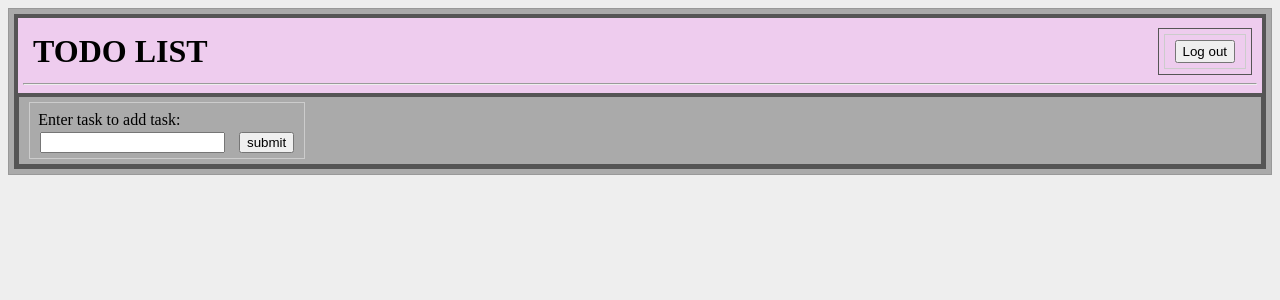
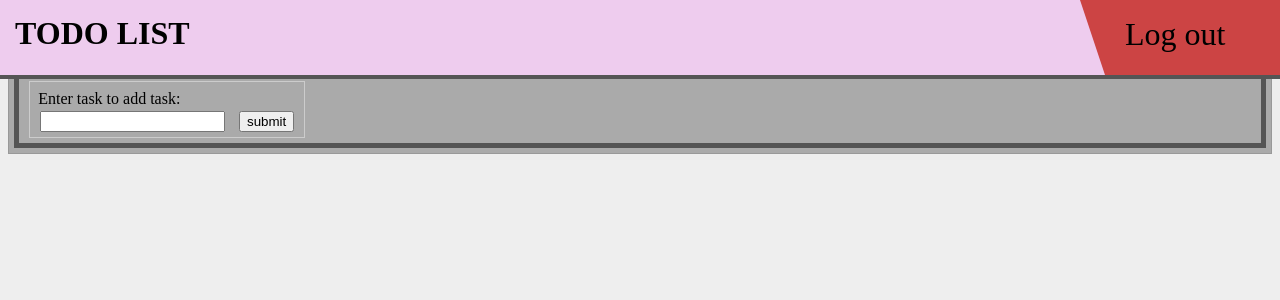
Before and after one commit to D1M0H41K/Flask_server, a Flask app: page /todo in a window 1280 px wide. Shown: the top 300 px of the page. Run offline with Flask 2, Linux system fonts and the light colour scheme; the visitor is signed in with stand-in values (Sample User, id 1); data comes from the database, SQL or seed files in the repository; data that the repository does not hold is empty; parts of the project's set-up code (start-up, migrations or seed data) failed here and were passed over.

Commit message:
Todo list header update

```diff
--- a/docker-compose.yml
+++ b/docker-compose.yml
@@ -1,6 +1,6 @@
 services:
   db:
-    image: postgres:12-alpine
+    image: postgres:13-alpine
     volumes:
       - postgres_db_todo:/var/lib/postgresql/data
     environment:
@@ -18,7 +18,7 @@ services:
     env_file: todo/.env
     environment:
       - DATABASE_URL=postgres://flask:gunicorn@db/flask
-      - CELERY_BROKER_URL=redis://redis-server
+      - REDIS_URL=redis://redis-server
     command: ["celery", "-A", "todo.flask_celery.celery", "worker", "-l", "INFO"]
     depends_on:
       - redis-server
@@ -34,7 +34,7 @@ services:
     environment:
 #      - DROP_TABLES=true
       - DATABASE_URL=postgres://flask:gunicorn@db/flask
-      - CELERY_BROKER_URL=redis://redis-server
+      - REDIS_URL=redis://redis-server
     depends_on:
       - db
       - redis-server
--- a/todo/db.py
+++ b/todo/db.py
@@ -53,8 +53,9 @@ if not db.engine.table_names():
 
 def integrate_todo_db(todo_id):
     todo = get_todo_by_id(todo_id=todo_id)
-    todo.integrated = True
-    db.session.commit()
+    if todo is not None:
+        todo.integrated = True
+        db.session.commit()
 
 
 def add_user_to_db(user_data):
--- a/todo/flask_celery.py
+++ b/todo/flask_celery.py
@@ -27,14 +27,14 @@ def make_celery(app):
 
 
 app.config.update(
-    CELERY_BROKER_URL=os.environ['CELERY_BROKER_URL']
+    CELERY_BROKER_URL=os.environ['REDIS_URL']
 )
 celery = make_celery(app)
 
 
 @celery.task()
 def integrate(sleep_time, todo_id):
-    logger.info("Log example: Received todo: %d, Going to sleep for %d seconds", todo_id, sleep_time)
+    logger.info("Worker: Received todo: %d, Going to sleep for %d seconds", todo_id, sleep_time)
     time.sleep(sleep_time)
-    logger.info("Log example: Back from the sleep for todo: %d, integrating!", todo_id)
+    logger.info("Worker: Back from the sleep for todo: %d, integrating!", todo_id)
     integrate_todo_db(todo_id=todo_id)
--- a/todo/routes.py
+++ b/todo/routes.py
@@ -30,6 +30,7 @@ def add_todo_db(data):
     if 'task' in data and data.get('task') != '':
         todo = Todo(task=data.get('task'), user_id=current_user.id)
         add_todo_to_db(todo, current_user)
+        logging.info('App: new task with id - %d added, user id - %d', todo.id, todo.user_id)
         integrate.delay(integrate_delay, todo.id)
 
 
@@ -56,6 +57,7 @@ def register_user(data):
             add_user_to_db(User(email=data.email.data,
                                 login=data.login.data,
                                 password=generate_password_hash(password=data.password.data)))
+            logging.info('App: new user registered\n\t - email: %s\n\t - login: %s', data.email.data, data.login.data)
         else:
             flash('Account with given email already exists')
             return -1
@@ -85,6 +87,7 @@ def login_google():
 
 @app.route('/login/google/callback')
 def login_google_callback():
+    logging.info('App: google callback')
     code = request.args.get("code")
     google_conf = get_google_config()
     token_endpoint = google_conf['token_endpoint']
@@ -111,6 +114,7 @@ def login_google_callback():
                                 login=userinfo_response.json()["given_name"],
                                 password='google'))
         login_user(get_user_by_email(userinfo_response.json()["email"]))
+        logging.info('App: user logged in using google, user id - %d', current_user.id)
         return redirect('/todo')
     else:
         return "User email not available or not verified by Google.", 400
@@ -125,6 +129,7 @@ def login_main():
             if user is None:
                 return redirect('/login')
             login_user(user, remember=True)
+            logging.info('App: user %s logged in', current_user.login)
             return redirect('/todo')
         else:
             flash('Not correct data in fields')
@@ -152,19 +157,21 @@ def register_main():
 @app.route('/logout')
 @login_required
 def logout():
+    logging.info('App: user %s going to log out', current_user.login)
     logout_user()
     return redirect('/')
 
 
 @login_manager.unauthorized_handler
 def unauthorized():
+    logging.info('App: unauthorized user handler')
     return redirect('/login')
 
 
 @app.route('/todo', methods=['GET', 'POST'])
 @login_required
 def todo_main():
-    logger.info("Log example: Main Endpoint")
+    logging.info('App: main, user id - %d', current_user.id)
     if request.method == 'POST':
         add_todo_db(request.form)
         return redirect('/todo')
@@ -176,6 +183,7 @@ def todo_main():
 @app.route('/todo/<todo_id>/update', methods=['POST'])
 @login_required
 def todo_update(todo_id=None):
+    logging.info('App: update, user id - %d', current_user.id)
     update_todo_db(request.form, int(todo_id))
     return redirect('/todo')
 
@@ -183,5 +191,6 @@ def todo_update(todo_id=None):
 @app.route('/todo/<todo_id>/delete', methods=['POST'])
 @login_required
 def todo_remove(todo_id=None):
+    logging.info('App: remove, user id - %d', current_user.id)
     remove_todo_db(int(todo_id))
     return redirect('/todo')
--- a/todo/static/main.css
+++ b/todo/static/main.css
@@ -11,9 +11,19 @@ p {
     margin: 0.2em;
 }
 
+div.outer {
+    position: relative;
+    top: 62px;
+}
+
 div.header {
+    position: fixed;
+    left: 0;
+    right: 0;
+    top: 0;
+    padding: 0;
     background-color: #ece;
-    border: 4px solid #555;
+    border-bottom: 4px solid #555;
 }
 
 div.outer {
@@ -30,18 +40,19 @@ div.object-left {
 }
 
 div.logout-right{
-    margin-left: 5px;
+    padding: 0;
     display: flex;
-    border: 1px solid #555;
     width: max-content;
 }
 
 div.list-title{
+    padding: 15px;
     font-size: 2em;
     width: calc(100% - 100px);
 }
 
 div.header-inner{
+    padding: 0;
     display: flex;
 }
 
@@ -87,3 +98,28 @@ form {
     padding: 5px;
     width: max-content;
 }
+
+input.logout {
+    border: 0;
+    border-left: 25px solid transparent;
+    border-top: 75px solid #c44;
+    background-color: inherit;
+    width: 200px;
+    height: 25px;
+    padding: 0;
+    margin: 0;
+}
+
+form.clean {
+    padding: 0;
+    border: 0;
+}
+
+p.logout {
+    pointer-events: none;
+    user-select: none;
+    margin-top: 0.5em;
+    margin-left: 45px;
+    font-size: 2em;
+    position: fixed;
+}
--- a/todo/templates/todo.html
+++ b/todo/templates/todo.html
@@ -13,12 +13,12 @@
                 <b>TODO LIST</b>
             </div>
         <div class="logout-right">
-            <form action="logout">
-                <input type="submit" value="Log out">
+            <form class="clean" action="logout">
+                <input class="logout" type="submit" value="Log out">
+                <p class="logout">Log out</p>
             </form>
         </div>
         </div>
-        <hr>
     </div>
     {% for todo in todo_list %}
     <div class="object-holder {% if not todo.integrated %}not {% endif %}integrated">
```
